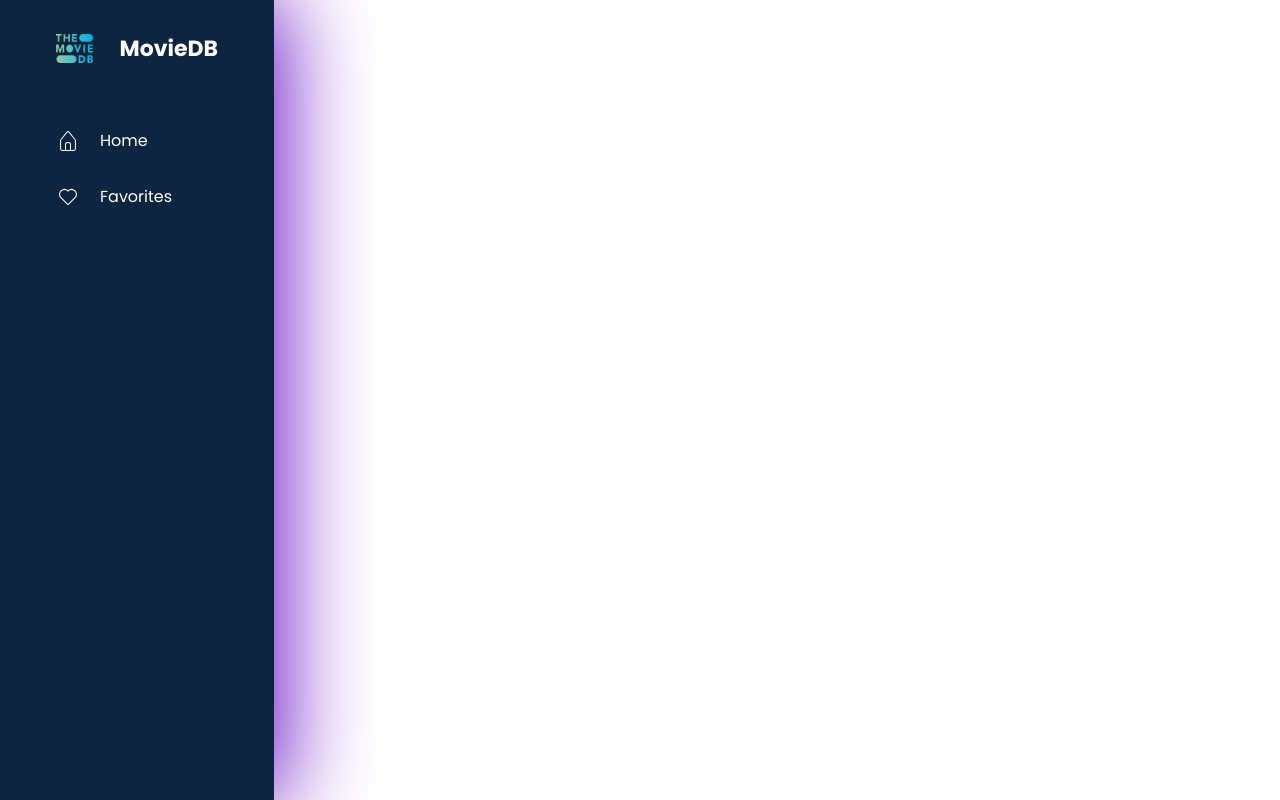
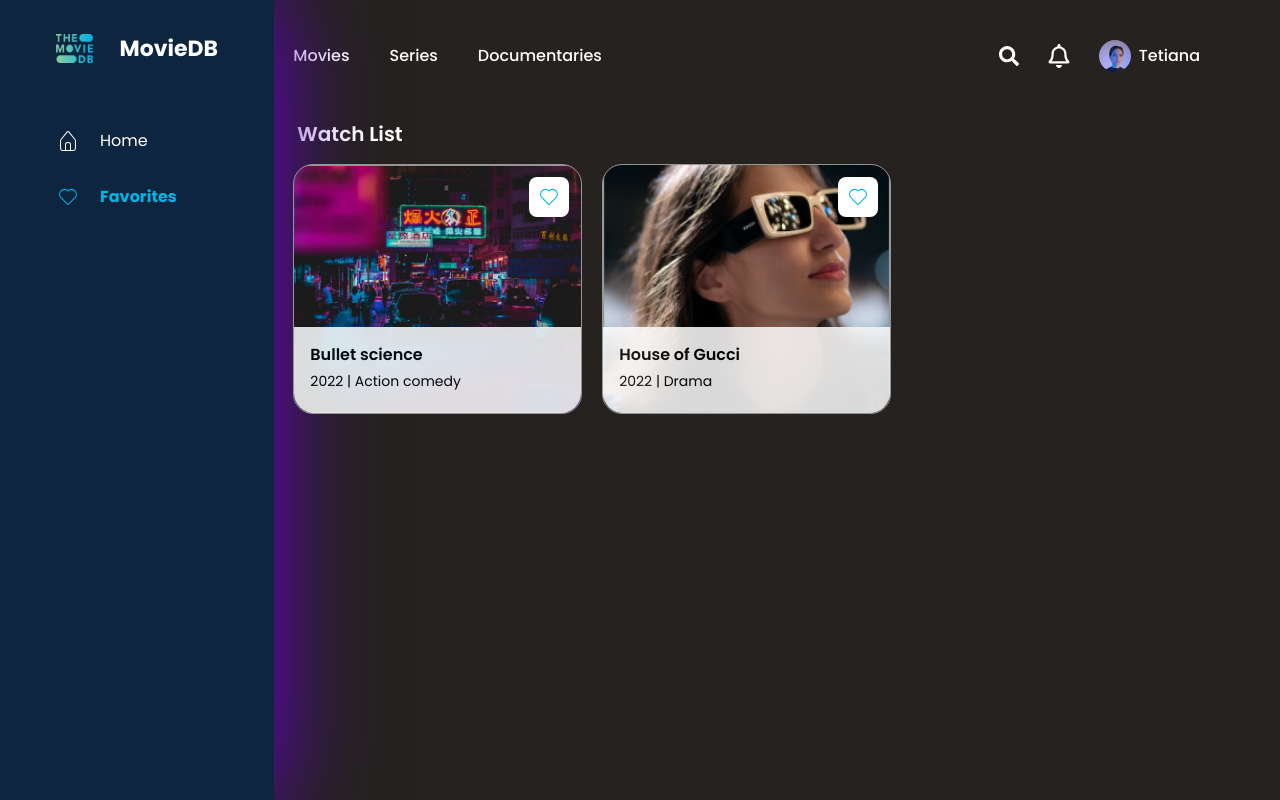
Before and after one commit to FARZINzx/Movie-Streaming, a React (Vite) app: page /favourites in a window 1280 px wide. Built offline with nearby package versions, Linux system fonts and the light colour scheme.

Commit message:
create favorites section

```diff
--- a/src/components/favorites.jsx
+++ b/src/components/favorites.jsx
@@ -1,5 +1,56 @@
+//icon
+import { FaRegBell , FaSearch  } from "react-icons/fa";
+//component
+import {Card} from "./card.jsx";
+//json
+import watchListCard from "../db/watch-list.json";
+
+
+
 export default function Favorites(){
     return(
-        <></>
+        <section className='bg-[#25221F] min-h-screen overflow-hidden w-full font-poppins py-10 px-20 '>
+            {/*Nav*/}
+            <div className='w-full flex justify-between items-center'>
+                <div className="flex items-center gap-10">
+                    <a href="#" className="text-white font-medium hover:underline duration-300">
+                        Movies
+                    </a>
+                    <a href="#" className="text-white font-medium hover:underline duration-300">
+                        Series
+                    </a>
+                    <a href="#" className="text-white font-medium hover:underline duration-300">
+                        Documentaries
+                    </a>
+                </div>
+                <div className='flex items-center gap-7'>
+                    <FaSearch className="text-white size-5 font-semibold cursor-pointer active:scale-95 duration-300" />
+                    <FaRegBell className="text-white size-6 font-semibold cursor-pointer active:scale-95 duration-300"/>
+                    <div className='flex items-center gap-2'>
+                        <figure className='size-8 rounded-full overflow-hidden'>
+                            <img src='src/assets/avatar.jpg' alt='avater' className={'object-cover object-center'} />
+                        </figure>
+                        <p className={'font-medium text-white'}>Tetiana</p>
+                    </div>
+
+
+                </div>
+            </div>
+            {/* Upcoming Section */}
+            <div className="w-full py-12  flex flex-col gap-4">
+                <p className="font-semibold text-xl pl-1 text-white">Watch List</p>
+                <div className="grid grid-cols-3 gap-5 w-full">
+                    {watchListCard.map((item) => (
+                        <Card
+                            key={item.id}
+                            image={item.image}
+                            title={item.title}
+                            description={item.description}
+                            size="small"
+                        />
+                    ))}
+                </div>
+            </div>
+        </section>
     )
 }
--- a/src/db/sidebar-menu.json
+++ b/src/db/sidebar-menu.json
@@ -10,6 +10,6 @@
     "id" : 1,
     "label" : "Favorites",
     "icon" : "CiHeart",
-    "pathname" : "/favorites"
+    "pathname" : "/favourites"
   }
 ]
--- /dev/null
+++ b/src/db/watch-list.json
@@ -0,0 +1,14 @@
+[
+  {
+    "id" : 0,
+    "image" : "/src/assets/bullet.png",
+    "title" : "Bullet science",
+    "description" : "2022 | Action comedy"
+  },
+  {
+    "id" : 1,
+    "image" : "/src/assets/playing-gucci.png",
+    "title" : "House of Gucci",
+    "description" : "2022 | Drama"
+  }
+]
```
Also changed, not shown: src/assets/avatar.jpg (added), src/assets/bullet.png (added).
